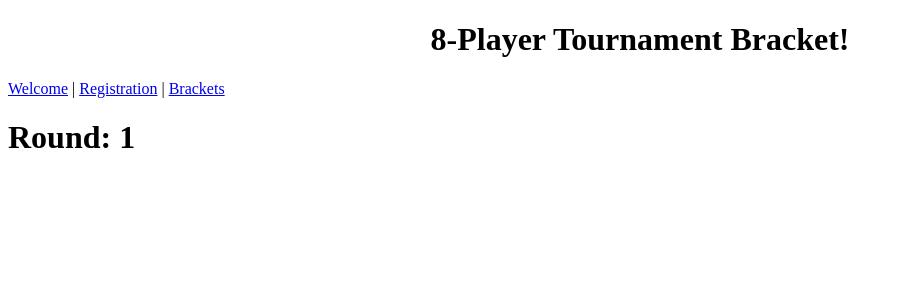
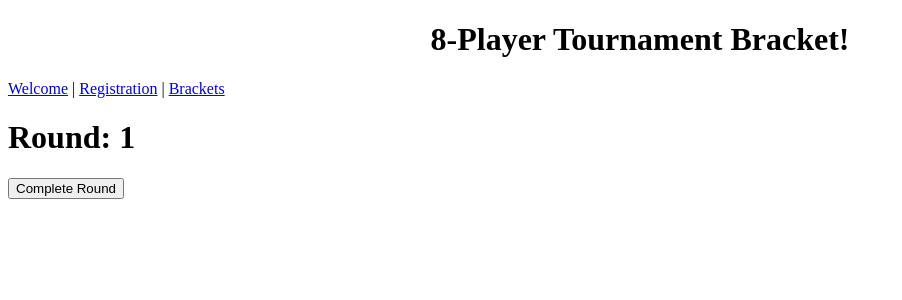
Before and after one commit to kw00183/project2, an Angular app: page /brackets in a window 1280 px wide. Shown: the top 300 px of the page, without its empty margins (0-902 px from the left). Built offline with nearby package versions, Linux system fonts and the light colour scheme.

Commit message:
add the Complete Round button back in to brackets and update addWinners function to only increment if there are winners

```diff
--- a/src/app/services/winner.service.ts
+++ b/src/app/services/winner.service.ts
@@ -54,7 +54,7 @@ export class WinnerService {
     if (winners.length == 1) {
       this.finalWinner = winners[0];
       this.finalWinner$.next(this.finalWinner);
-    } else {
+    } else if (winners.length > 0) {
       this.incrementCurrentRound();
     }
     this.winners = winners;
--- a/src/app/tournament/brackets/brackets.component.html
+++ b/src/app/tournament/brackets/brackets.component.html
@@ -11,7 +11,7 @@
         <input type="radio" name="match{{i}}" value="{{ bracket[0] }}" [(ngModel)]="bracket[2]"> {{ bracket[0] }}
         <input type="radio" name="match{{i}}" value="{{ bracket[1] }}" [(ngModel)]="bracket[2]"> {{ bracket[1] }}
       </div>
-      <span *ngIf="observableContestants.length > 0"><button type="submit">Complete Round</button></span>
+      <span><button type="submit">Complete Round</button></span>
     </form>
   </div>
 </div>
```
